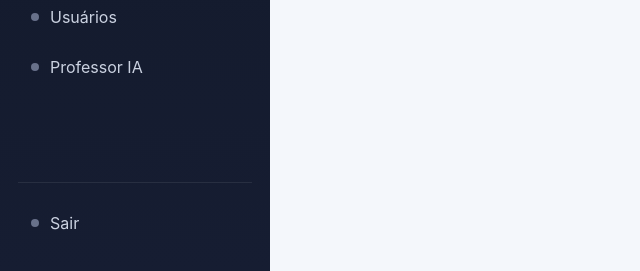
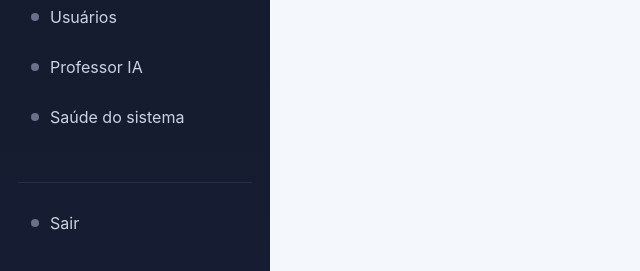
Before and after one commit to RafaelaSilveira1987/rs-english, a PHP site: page /templates/header.php in a window 1280 px wide. Shown: the part 529-800 px from the top of the page, without its empty margins (0-640 px from the left). Run offline with PHP 8.4, Linux system fonts and the light colour scheme; the visitor is signed in with stand-in values (Sample User, id 1); some libraries are stand-ins or nearby versions.

Commit message:
Fix RS English v9 menus

```diff
--- a/templates/header.php
+++ b/templates/header.php
@@ -5,10 +5,11 @@ require_login();
 $pageTitle = $pageTitle ?? 'RS English';
 $currentPath = parse_url($_SERVER['REQUEST_URI'] ?? '/', PHP_URL_PATH) ?: '/';
 
-function nav_active_paths(array $paths): string {
+function nav_active_paths(array $paths): string
+{
     global $currentPath;
     foreach ($paths as $path) {
-        if ($currentPath === $path || str_starts_with($currentPath, rtrim($path,'/') . '/')) {
+        if ($currentPath === $path || str_starts_with($currentPath, rtrim($path, '/') . '/')) {
             return 'active';
         }
     }
@@ -40,84 +41,49 @@ $role = $user['role'] ?? (!empty($_SESSION['legacy_admin']) ? 'admin' : null);
     </div>
 
     <?php if ($role === 'student'): ?>
-
         <div class="nav-section">Meu aprendizado</div>
         <nav>
-            <a class="<?= nav_active_paths(['/portal/index.php']) ?>" href="/portal/index.php">
-                <span class="nav-dot"></span> Meu progresso
-            </a>
-
-            <a class="<?= nav_active_paths(['/portal/practice.php']) ?>" href="/portal/practice.php">
-                <span class="nav-dot"></span> Praticar
-            </a>
-
-            <a class="<?= nav_active_paths(['/portal/activities.php']) ?>" href="/portal/activities.php">
-                <span class="nav-dot"></span> Atividades
-            </a>
-
-            <a class="<?= nav_active_paths(['/portal/vocabulary.php']) ?>" href="/portal/vocabulary.php">
-                <span class="nav-dot"></span> Vocabulário
-            </a>
-
-            <a class="<?= nav_active_paths(['/portal/onboarding.php']) ?>" href="/portal/onboarding.php">
-                <span class="nav-dot"></span> Meu plano
-            </a>
+            <a class="<?= nav_active_paths(['/portal/index.php']) ?>" href="/portal/index.php"><span class="nav-dot"></span> Meu progresso</a>
+            <a class="<?= nav_active_paths(['/portal/practice.php']) ?>" href="/portal/practice.php"><span class="nav-dot"></span> Praticar</a>
+            <a class="<?= nav_active_paths(['/portal/activities.php']) ?>" href="/portal/activities.php"><span class="nav-dot"></span> Atividades</a>
+            <a class="<?= nav_active_paths(['/portal/vocabulary.php']) ?>" href="/portal/vocabulary.php"><span class="nav-dot"></span> Vocabulário</a>
+            <a class="<?= nav_active_paths(['/portal/onboarding.php']) ?>" href="/portal/onboarding.php"><span class="nav-dot"></span> Meu plano</a>
+            <a class="<?= nav_active_paths(['/portal/profile.php']) ?>" href="/portal/profile.php"><span class="nav-dot"></span> Meu perfil</a>
         </nav>
-
     <?php else: ?>
-
         <div class="nav-section">Visão geral</div>
         <nav>
-            <a class="<?= nav_active_paths(['/index.php']) ?>" href="/index.php">
-                <span class="nav-dot"></span> Dashboard
-            </a>
-
-            <a class="<?= nav_active_paths(['/students.php','/student.php']) ?>" href="/students.php">
-                <span class="nav-dot"></span> Alunos
-            </a>
+            <a class="<?= nav_active_paths(['/index.php']) ?>" href="/index.php"><span class="nav-dot"></span> Dashboard</a>
+            <a class="<?= nav_active_paths(['/students.php','/student.php']) ?>" href="/students.php"><span class="nav-dot"></span> Alunos</a>
         </nav>
 
         <div class="nav-section">Ensino</div>
         <nav>
-            <a class="<?= nav_active_paths(['/activities.php']) ?>" href="/activities.php">
-                <span class="nav-dot"></span> Atividades
-            </a>
-
-            <a class="<?= nav_active_paths(['/knowledge.php','/knowledge-source.php']) ?>" href="/knowledge.php">
-                <span class="nav-dot"></span> Conteúdos
-            </a>
-
-            <a class="<?= nav_active_paths(['/curriculum.php']) ?>" href="/curriculum.php">
-                <span class="nav-dot"></span> Currículo
-            </a>
+            <a class="<?= nav_active_paths(['/activities.php']) ?>" href="/activities.php"><span class="nav-dot"></span> Atividades</a>
+            <a class="<?= nav_active_paths(['/knowledge.php','/knowledge-source.php']) ?>" href="/knowledge.php"><span class="nav-dot"></span> Conteúdos</a>
+            <a class="<?= nav_active_paths(['/curriculum.php']) ?>" href="/curriculum.php"><span class="nav-dot"></span> Currículo</a>
         </nav>
 
         <div class="nav-section">Análise</div>
         <nav>
-            <a class="<?= nav_active_paths(['/reports.php']) ?>" href="/reports.php">
-                <span class="nav-dot"></span> Relatórios
-            </a>
+            <a class="<?= nav_active_paths(['/reports.php']) ?>" href="/reports.php"><span class="nav-dot"></span> Relatórios</a>
         </nav>
 
         <?php if (is_admin()): ?>
-        <div class="nav-section">Administração</div>
-        <nav>
-            <a class="<?= nav_active_paths(['/admin/users.php']) ?>" href="/admin/users.php">
-                <span class="nav-dot"></span> Usuários
-            </a>
-
-            <a class="<?= nav_active_paths(['/admin/teacher-settings.php']) ?>" href="/admin/teacher-settings.php">
-                <span class="nav-dot"></span> Professor IA
-            </a>
-        </nav>
+            <div class="nav-section">Administração</div>
+            <nav>
+                <a class="<?= nav_active_paths(['/admin/users.php']) ?>" href="/admin/users.php"><span class="nav-dot"></span> Usuários</a>
+                <a class="<?= nav_active_paths(['/admin/teacher-settings.php']) ?>" href="/admin/teacher-settings.php"><span class="nav-dot"></span> Professor IA</a>
+                <a class="<?= nav_active_paths(['/admin/system-health.php']) ?>" href="/admin/system-health.php"><span class="nav-dot"></span> Saúde do sistema</a>
+            </nav>
         <?php endif; ?>
-
     <?php endif; ?>
 
     <div class="sidebar-footer">
-        <a href="/logout.php">
-            <span class="nav-dot"></span> Sair
-        </a>
+        <?php if ($user): ?>
+            <a class="<?= nav_active_paths(['/change-password.php']) ?>" href="/change-password.php"><span class="nav-dot"></span> Alterar senha</a>
+        <?php endif; ?>
+        <a href="/logout.php"><span class="nav-dot"></span> Sair</a>
     </div>
 </aside>
 
@@ -127,20 +93,12 @@ $role = $user['role'] ?? (!empty($_SESSION['legacy_admin']) ? 'admin' : null);
         <button class="mobile-menu" data-mobile-menu type="button">☰</button>
         <div>
             <h1><?= htmlspecialchars($pageTitle) ?></h1>
-            <p>
-                <?= $role === 'student'
-                    ? 'Seu aprendizado, progresso e prática em um só lugar.'
-                    : 'Aprendizado contínuo, progresso mensurável.' ?>
-            </p>
+            <p><?= $role === 'student' ? 'Seu aprendizado, progresso e prática em um só lugar.' : 'Aprendizado contínuo, progresso mensurável.' ?></p>
         </div>
     </div>
 
     <div class="topbar-actions">
-        <?php if ($user): ?>
-            <span class="badge">
-                <?= htmlspecialchars($user['name']) ?>
-            </span>
-        <?php endif; ?>
+        <?php if ($user): ?><span class="badge"><?= htmlspecialchars($user['name']) ?></span><?php endif; ?>
         <span class="badge success">● Sistema online</span>
     </div>
 </header>
```
Also changed, not shown: public/login.php (+20 -16 lines).
